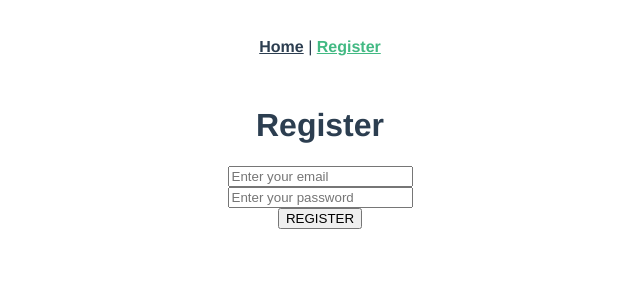
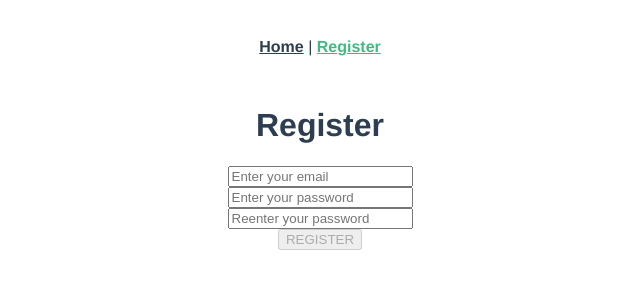
Before and after one commit to AFKBETO/IssueTracker, a Vue app in the folder client/: page /register in a window 1280 px wide. Shown: the top 300 px of the page, without its empty margins (320-960 px from the left). Built offline with nearby package versions, Linux system fonts and the light colour scheme.

Commit message:
client Register page

```diff
--- a/client/src/components/RegisterService.vue
+++ b/client/src/components/RegisterService.vue
@@ -6,13 +6,18 @@
                 type="email"
                 placeholder="Enter your email"
                 name="email"
-                v-model="email" /><br>
+                v-model="registerDetails.email" required /><br>
             <input
                 type="password"
                 placeholder="Enter your password"
                 name="password"
-                v-model="password" /><br>
-            <button type="submit">REGISTER</button>
+                v-model="registerDetails.password" required /><br>
+            <input
+                type="password"
+                placeholder="Reenter your password"
+                name="repeat-password"
+                v-model="repeatPassword" /><br>
+            <button id="register" :disabled="repeatPasswordError" type="submit">REGISTER</button>
         </form>
     </div>
 </template>
@@ -22,20 +27,37 @@ import AuthenticationService from '@/services/AuthenticationService'
 export default {
     data() {
         return {
-            email: '',
-            password: ''
+            registerDetails: {
+                email: '',
+                password: ''
+            },
+            repeatPassword: '',
+            repeatPasswordError: true
+
+        }
+    },
+    watch: {
+        repeatPassword: {
+            handler(){
+                if (!this.registerDetails.password && this.repeatPassword != this.registerDetails.password) {
+                    this.repeatPasswordError = true
+                }
+                else {
+                    this.repeatPasswordError = false
+                }
+            }
         }
     },
     methods: {
         async register () {
             const response = await AuthenticationService.register({
-                email: this.email,
-                password: this.password
+                email: this.registerDetails.email,
+                password: this.registerDetails.password
             })
             this.email = ''
             this.password = ''
             console.log(response.data)
         }
-    }
+    },
 }
 </script>
```
